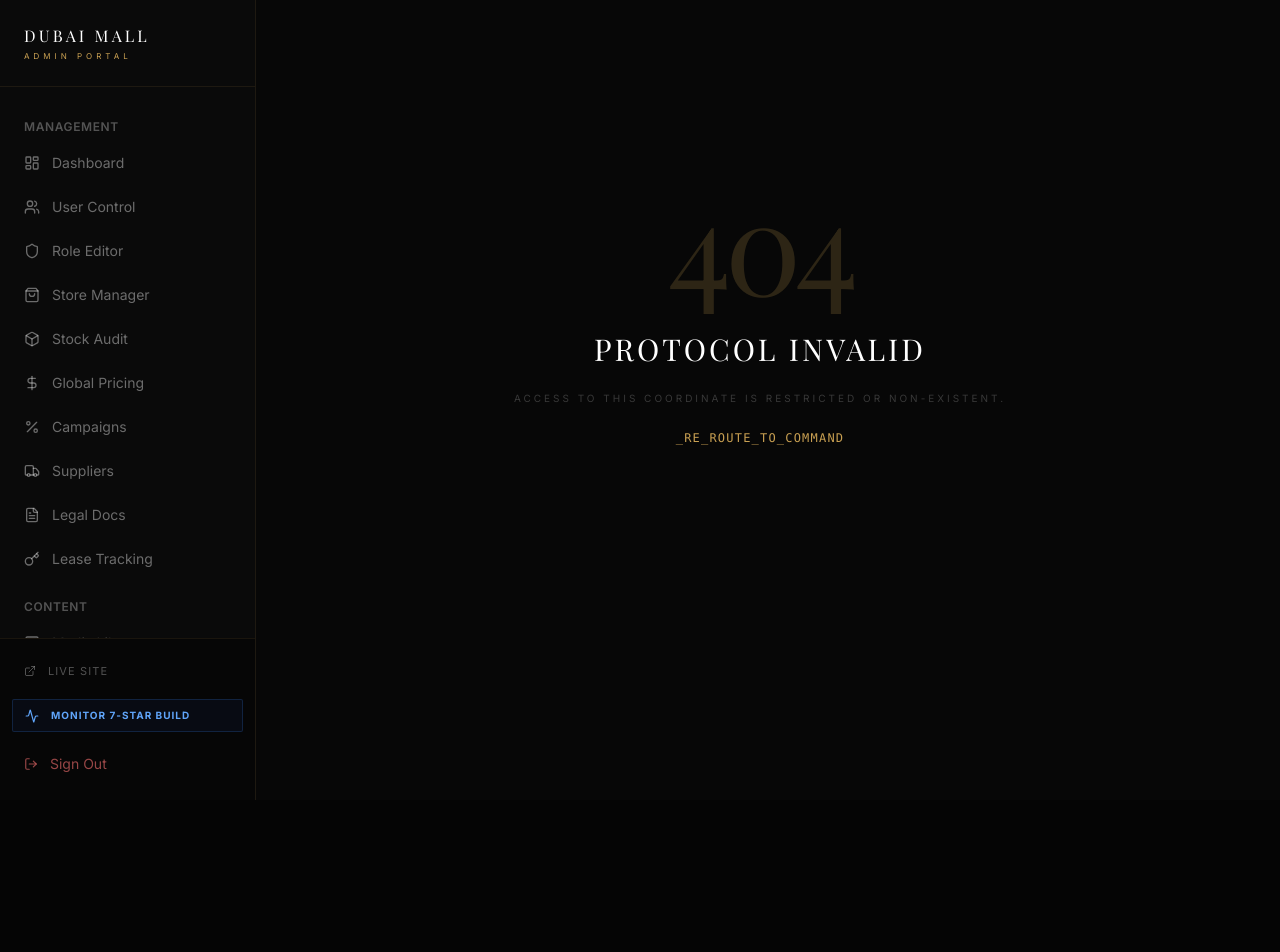
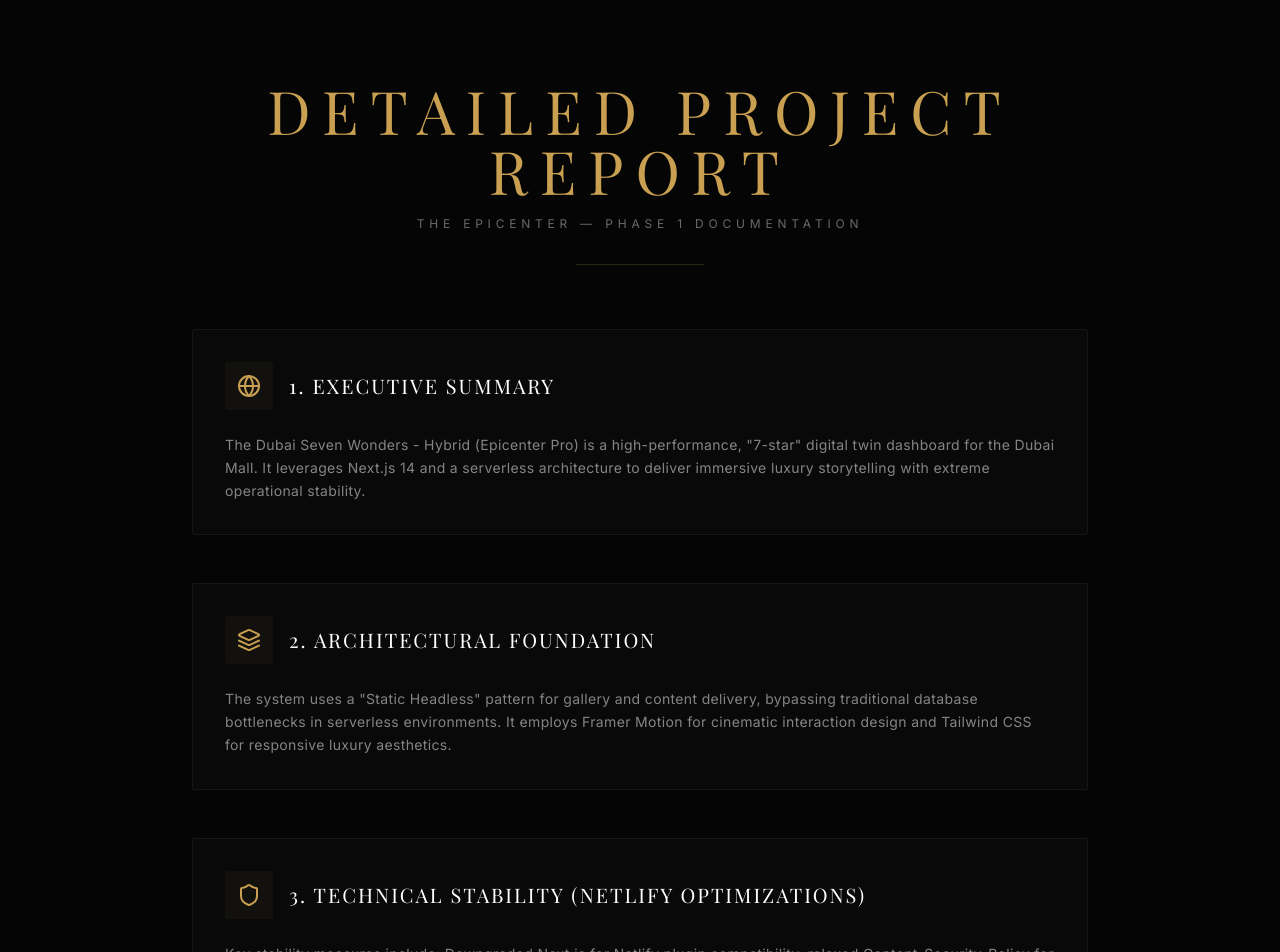
Before and after one commit to shivhlc-netizen/-Dubai-Mall-Epicenter-, a Next.js app: page /admin/dpr in a window 1280 px wide. Shown: the top 952 px of the page. Before the commit the page ends 800 px from the top, so only its background shows below. Built offline with nearby package versions, Linux system fonts and the light colour scheme; no server answers; a web font is replaced by a local one.

Commit message:
feat: implement Access Guard, Dynamic Greeting, and DPR Documentation

```diff
--- /dev/null
+++ b/src/app/admin/dpr/page.tsx
@@ -0,0 +1,78 @@
+'use client';
+import { motion } from 'framer-motion';
+import { Shield, Zap, Cpu, Layout, Layers, Globe, Database, Server } from 'lucide-react';
+
+export default function DPRPage() {
+  const sections = [
+    {
+      title: '1. Executive Summary',
+      icon: <Globe className="text-gold" />,
+      content: 'The Dubai Seven Wonders - Hybrid (Epicenter Pro) is a high-performance, "7-star" digital twin dashboard for the Dubai Mall. It leverages Next.js 14 and a serverless architecture to deliver immersive luxury storytelling with extreme operational stability.',
+    },
+    {
+      title: '2. Architectural Foundation',
+      icon: <Layers className="text-gold" />,
+      content: 'The system uses a "Static Headless" pattern for gallery and content delivery, bypassing traditional database bottlenecks in serverless environments. It employs Framer Motion for cinematic interaction design and Tailwind CSS for responsive luxury aesthetics.',
+    },
+    {
+      title: '3. Technical Stability (Netlify Optimizations)',
+      icon: <Shield className="text-gold" />,
+      content: 'Key stability measures include: Downgraded Next.js for Netlify plugin compatibility, relaxed Content-Security-Policy for external AI assets, and a client-side hydration guard to eliminate layout shifts.',
+    },
+    {
+      title: '4. AI Integration Strategy',
+      icon: <Cpu className="text-gold" />,
+      content: 'Integrated with Google Gemini and Anthropic Claude for dynamic content generation. Implemented "AI Budgeting" and usage tracking to ensure cost-efficiency and performance governance.',
+    },
+    {
+      title: '5. Scalability & Expandability',
+      icon: <Zap className="text-gold" />,
+      content: 'Modular section-based design allows for seamless addition of new "Wonders" or features without core refactoring. The codebase is CMS-ready, supporting easy transition to headless data sources.',
+    },
+  ];
+
+  return (
+    <div className="min-h-screen bg-[#050505] text-white p-8 lg:p-20 font-sans">
+      <motion.div
+        initial={{ opacity: 0, y: 20 }}
+        animate={{ opacity: 1, y: 0 }}
+        className="max-w-4xl mx-auto"
+      >
+        <div className="text-center mb-16">
+          <h1 className="font-display text-4xl lg:text-6xl text-gold mb-4 uppercase tracking-[0.2em]">Detailed Project Report</h1>
+          <p className="text-white/40 tracking-[0.4em] uppercase text-xs font-sans">The Epicenter — Phase 1 Documentation</p>
+          <div className="mt-8 h-px bg-gold/20 w-32 mx-auto" />
+        </div>
+
+        <div className="space-y-12">
+          {sections.map((section, idx) => (
+            <motion.div
+              key={idx}
+              initial={{ opacity: 0, x: -20 }}
+              whileInView={{ opacity: 1, x: 0 }}
+              viewport={{ once: true }}
+              transition={{ delay: idx * 0.1 }}
+              className="group border border-white/5 bg-white/[0.02] p-8 hover:border-gold/30 transition-all duration-500 rounded-sm"
+            >
+              <div className="flex items-center gap-4 mb-6">
+                <div className="p-3 bg-gold/5 rounded-sm group-hover:bg-gold/10 transition-colors">
+                  {section.icon}
+                </div>
+                <h2 className="font-display text-xl text-white tracking-widest uppercase">{section.title}</h2>
+              </div>
+              <p className="text-white/50 leading-relaxed font-sans text-sm tracking-wide">
+                {section.content}
+              </p>
+            </motion.div>
+          ))}
+        </div>
+
+        <div className="mt-20 border-t border-gold/10 pt-10 text-center">
+          <p className="text-[10px] text-white/20 uppercase tracking-[0.5em] font-sans">
+            © 2026 Emaar Malls Digital Architecture · PhD Thesis Documentation
+          </p>
+        </div>
+      </motion.div>
+    </div>
+  );
+}
--- a/src/app/page.tsx
+++ b/src/app/page.tsx
@@ -23,10 +23,42 @@
   const [activeSection, setActiveSection] = useState('hero');
   const [openModule, setOpenModule] = useState<string | null>(null);
   const [loaded, setLoaded] = useState(false);
+  const [isAuthorized, setIsAuthorized] = useState(process.env.NODE_ENV === 'development');
+  const [password, setPassword] = useState('');
+  const [greeting, setGreeting] = useState('Welcome');
 
   useEffect(() => {
     setLoaded(true);
+    const hour = new Date().getHours();
+    if (hour < 12) setGreeting('Good Morning');
+    else if (hour < 17) setGreeting('Good Afternoon');
+    else setGreeting('Good Evening');
   }, []);
+
+  if (!isAuthorized && process.env.NODE_ENV === 'production') {
+    return (
+      <div className="fixed inset-0 z-[1000] bg-black flex items-center justify-center p-6">
+        <div className="max-w-md w-full text-center">
+          <h1 className="font-display text-2xl text-gold mb-4 uppercase tracking-[0.3em]">Access Restricted</h1>
+          <p className="text-white/40 text-xs font-sans mb-8 tracking-widest uppercase">The Epicenter Phase 1 — Private Preview</p>
+          <input
+            type="password"
+            placeholder="ENTER ACCESS KEY"
+            className="w-full bg-white/5 border border-gold/20 p-4 text-white text-center font-sans tracking-[0.5em] focus:outline-none focus:border-gold transition-colors mb-4"
+            value={password}
+            onChange={(e) => setPassword(e.target.value)}
+            onKeyDown={(e) => e.key === 'Enter' && password === 'DUBAI2026' && setIsAuthorized(true)}
+          />
+          <button
+            onClick={() => password === 'DUBAI2026' && setIsAuthorized(true)}
+            className="text-[10px] text-gold/60 uppercase tracking-widest hover:text-gold transition-colors"
+          >
+            Authenticate
+          </button>
+        </div>
+      </div>
+    );
+  }
 
   useEffect(() => {
     const observers: IntersectionObserver[] = [];
@@ -97,7 +129,7 @@
 
       {/* Main content */}
       <main>
-        <HeroSection onScrollDown={scrollToNext} />
+        <HeroSection onScrollDown={scrollToNext} greeting={greeting} />
         <WhySection />
         <div className="max-w-[1400px] mx-auto px-6 lg:px-10">
           <LiveCounter />
--- a/src/components/sections/HeroSection.tsx
+++ b/src/components/sections/HeroSection.tsx
@@ -18,9 +18,10 @@
   onScrollDown: () => void;
   isManaging?: boolean;
   onToggleManage?: () => void;
+  greeting?: string;
 }
 
-export default function HeroSection({ onScrollDown, isManaging = false, onToggleManage = () => {} }: Props) {
+export default function HeroSection({ onScrollDown, isManaging = false, onToggleManage = () => {}, greeting = 'Welcome' }: Props) {
   const { data: session } = useSession();
   const canvasRef = useRef<HTMLCanvasElement>(null);
 
@@ -125,6 +126,11 @@
           <div className="h-px w-12 bg-gold/60" />
         </motion.div>
 
+        {/* Greeting */}
+        <motion.div variants={item} className="text-gold/60 text-xs font-sans tracking-[0.4em] uppercase mb-2">
+          {greeting}
+        </motion.div>
+
         {/* Main headline */}
         <motion.h1 variants={item} className="font-display leading-none mb-4">
           <span className="block text-[clamp(3rem,10vw,9rem)] tracking-[0.08em] uppercase text-white font-semibold">
```
